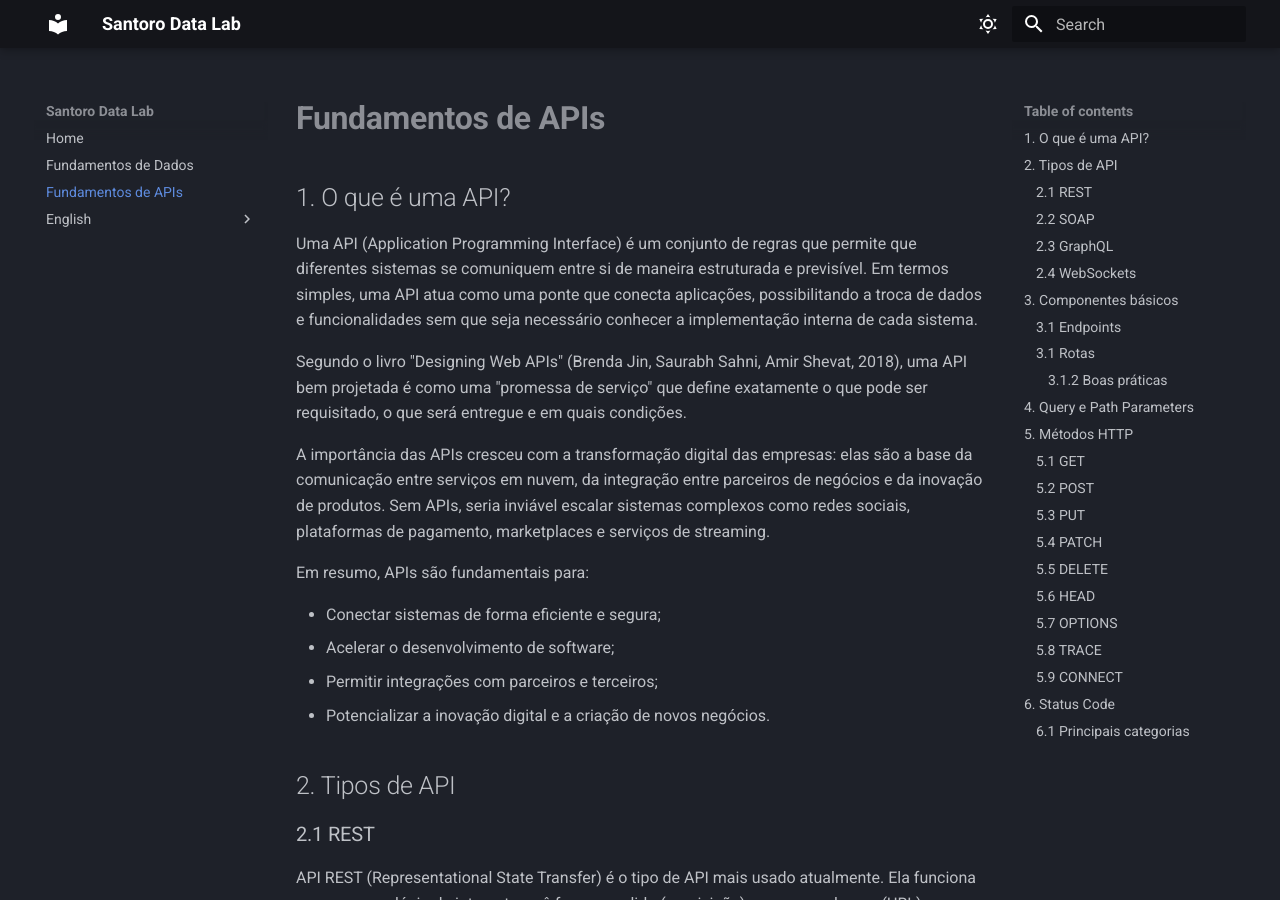
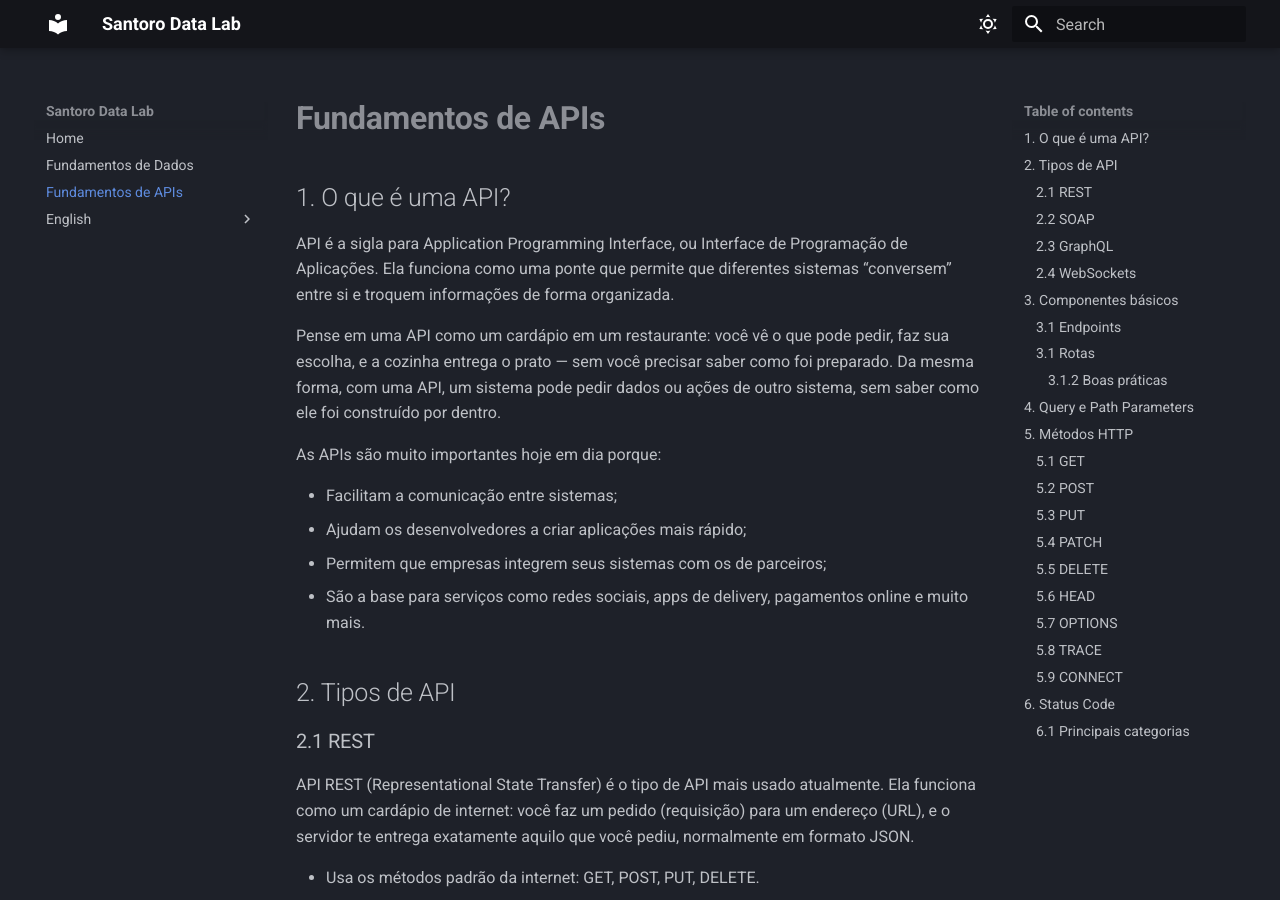
Before and after one commit to Vinicius-Santoro/santoro-data-lab, an MkDocs documentation site: the page built from docs/01-fundamentos-de-apis.md, in a window 1280 px wide and 900 px high. Built offline with MkDocs 1.6.1 and Material for MkDocs 9.7.7, drawn with Linux system fonts in a browser that asks for light colours.

Commit message:
doc: :memo: altera descrição de apis

```diff
--- a/docs/01-fundamentos-de-apis.md
+++ b/docs/01-fundamentos-de-apis.md
@@ -2,28 +2,16 @@
 
 ## 1. O que é uma API?
 
-Uma API (Application Programming Interface) é um conjunto de regras que permite
-que diferentes sistemas se comuniquem entre si de maneira estruturada e
-previsível. Em termos simples, uma API atua como uma ponte que conecta
-aplicações, possibilitando a troca de dados e funcionalidades sem que seja
-necessário conhecer a implementação interna de cada sistema.
+API é a sigla para Application Programming Interface, ou Interface de Programação de Aplicações. Ela funciona como uma ponte que permite que diferentes sistemas “conversem” entre si e troquem informações de forma organizada.
 
-Segundo o livro "Designing Web APIs" (Brenda Jin, Saurabh Sahni, Amir Shevat,
-2018), uma API bem projetada é como uma "promessa de serviço" que define
-exatamente o que pode ser requisitado, o que será entregue e em quais condições.
+Pense em uma API como um cardápio em um restaurante: você vê o que pode pedir, faz sua escolha, e a cozinha entrega o prato — sem você precisar saber como foi preparado. Da mesma forma, com uma API, um sistema pode pedir dados ou ações de outro sistema, sem saber como ele foi construído por dentro.
 
-A importância das APIs cresceu com a transformação digital das empresas: elas
-são a base da comunicação entre serviços em nuvem, da integração entre
-parceiros de negócios e da inovação de produtos. Sem APIs, seria inviável
-escalar sistemas complexos como redes sociais, plataformas de pagamento,
-marketplaces e serviços de streaming.
+As APIs são muito importantes hoje em dia porque:
 
-Em resumo, APIs são fundamentais para:
-
-- Conectar sistemas de forma eficiente e segura;
-- Acelerar o desenvolvimento de software;
-- Permitir integrações com parceiros e terceiros;
-- Potencializar a inovação digital e a criação de novos negócios.
+- Facilitam a comunicação entre sistemas;
+- Ajudam os desenvolvedores a criar aplicações mais rápido;
+- Permitem que empresas integrem seus sistemas com os de parceiros;
+- São a base para serviços como redes sociais, apps de delivery, pagamentos online e muito mais.
 
 ## 2. Tipos de API
 
```
Also changed, not shown: docs/english/00-unit 1.md (+108 -0 lines).
